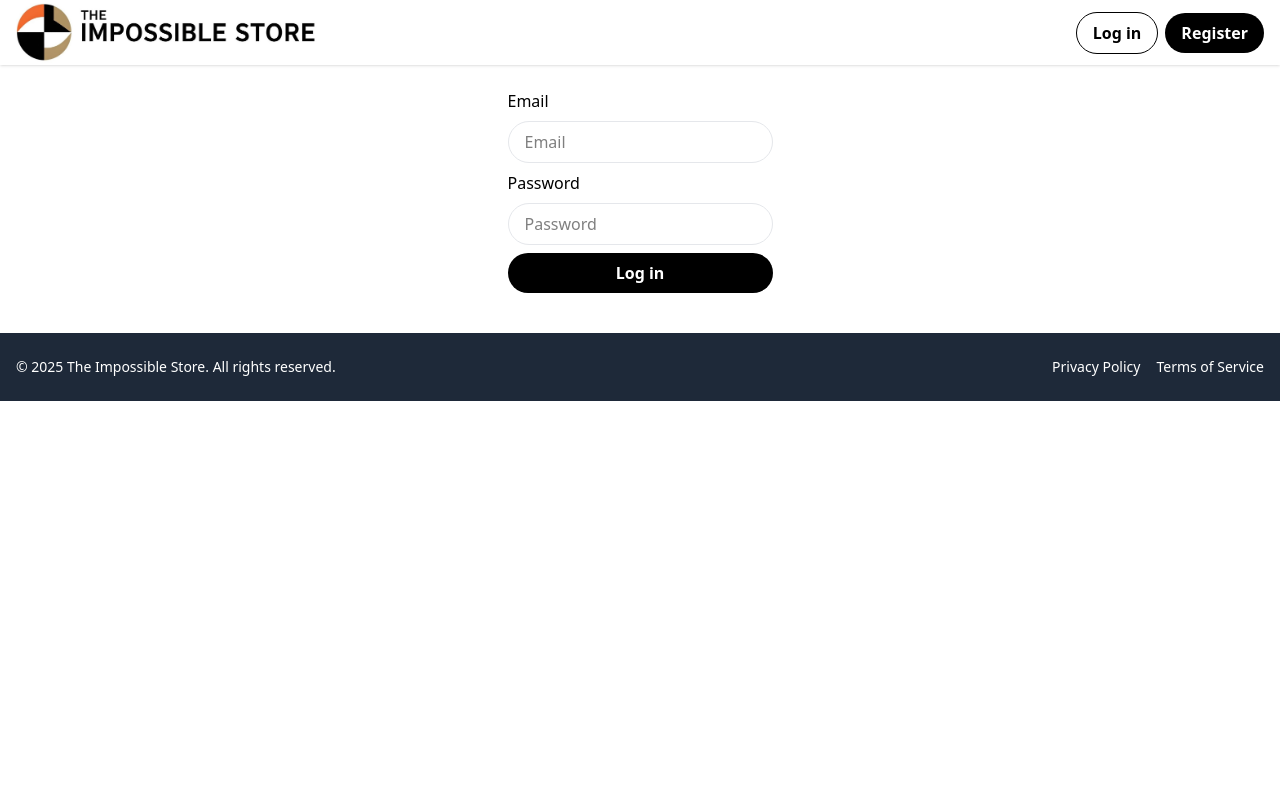
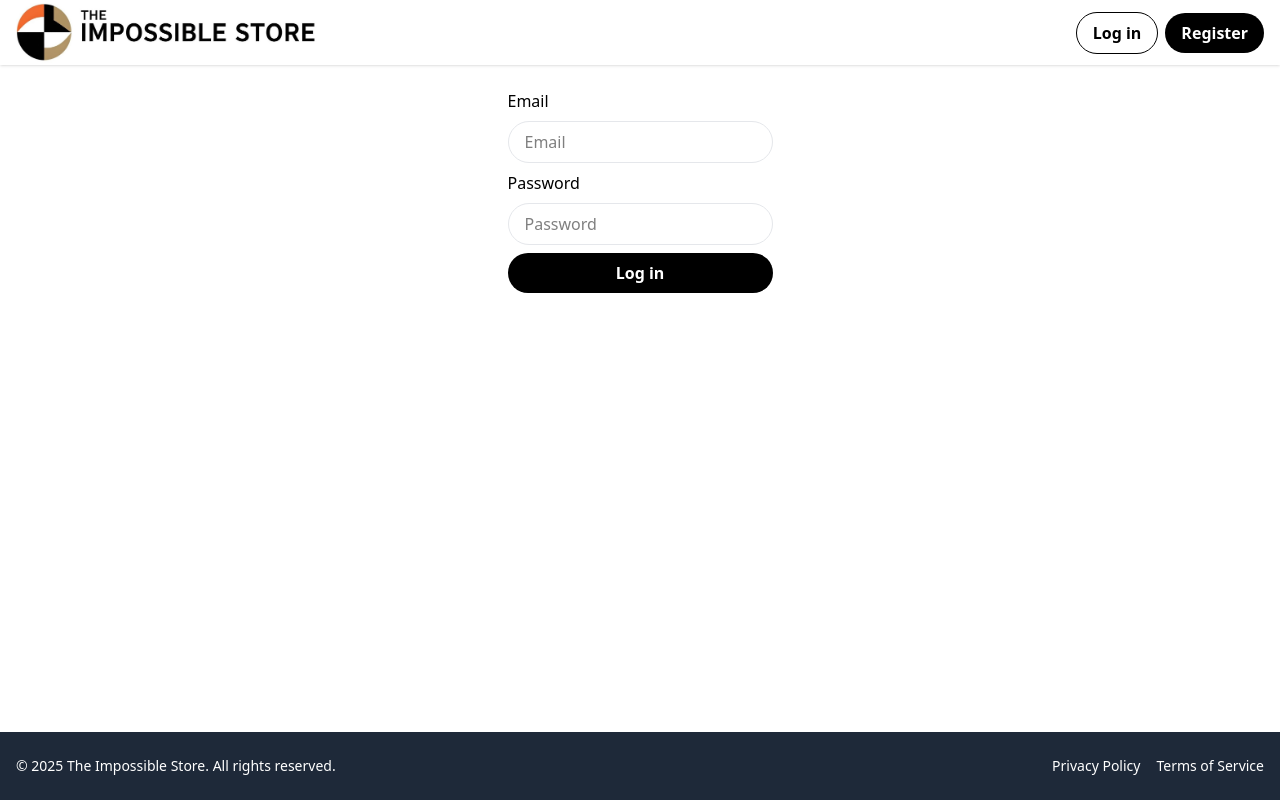
Before and after one commit to Trusun3528/Group5FrontEnd, a React (Vite) app: page /login in a window 1280 px wide. Built offline with nearby package versions, Linux system fonts and the light colour scheme.

Commit message:
UI fix for the footer

```diff
--- a/src/pages/components/PageContainer.tsx
+++ b/src/pages/components/PageContainer.tsx
@@ -4,13 +4,14 @@
 
 function PageContainer(props: any) {
   return (
-    <>
+    <div className="flex flex-col min-h-screen">
       <Header onLogoClick={props.onLogoClick} />
-      <div className="w-fit m-auto mt-4">
+
+      <div className="flex-1 w-fit m-auto mt-4">
         {props.isLoading ? <ClipLoader /> : props.content}
       </div>
       <Footer />
-    </>
+    </div>
   );
 }
 
```
